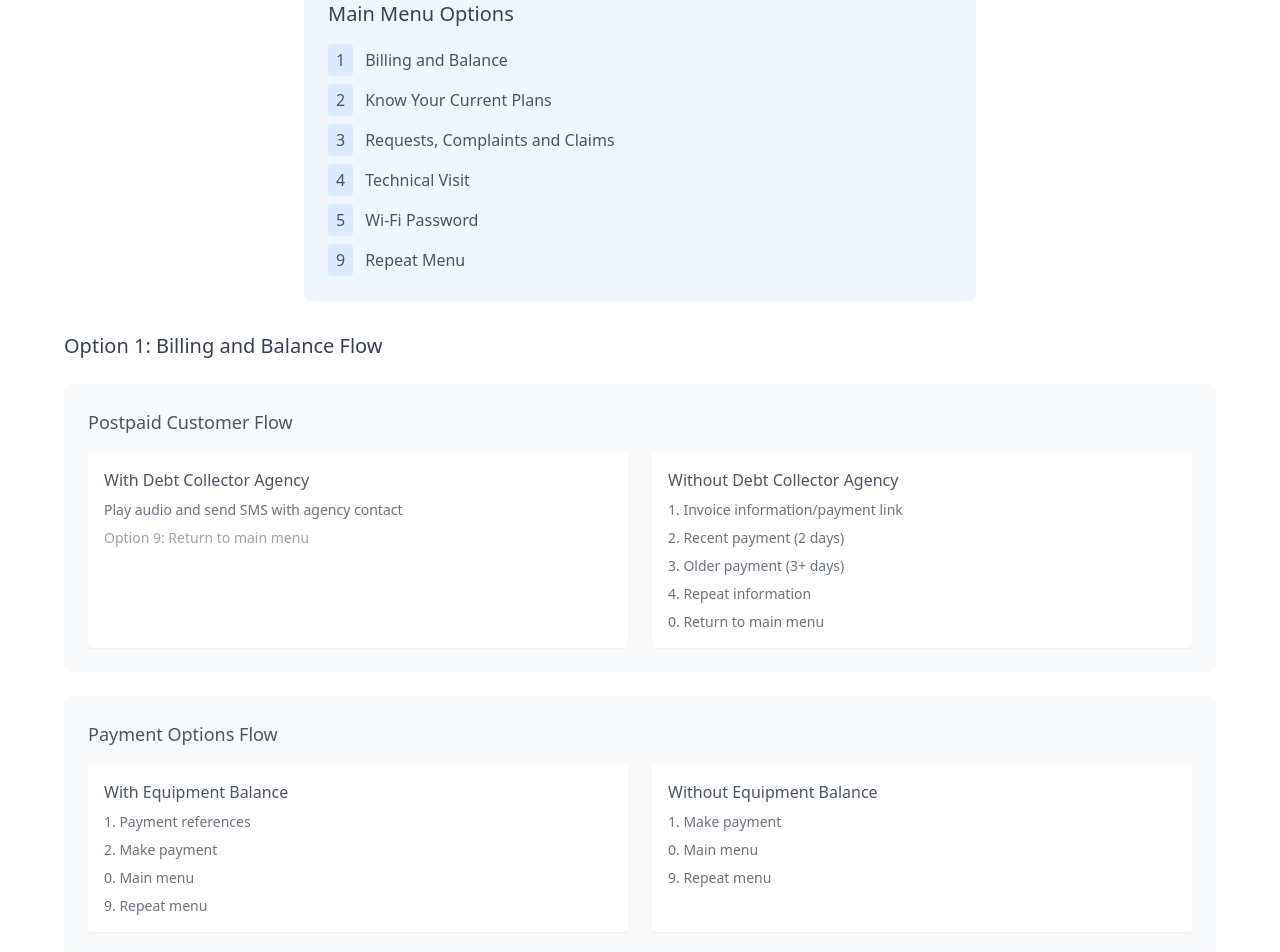
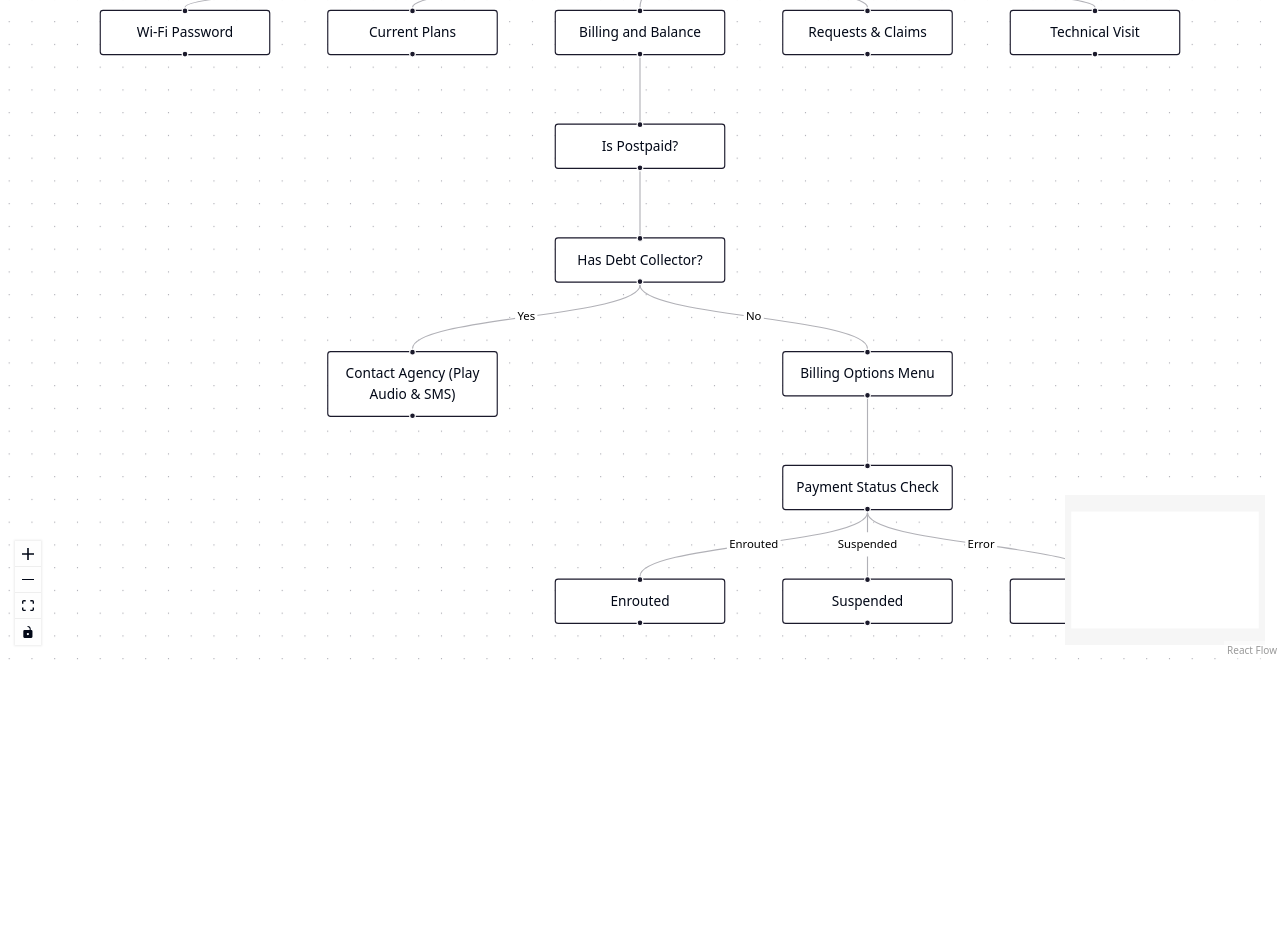
Before and after one commit to wnnafahan/claro-dtmf-flow, a React (Vite) app: page / in a window 1280 px wide. Shown: the part 140-1092 px from the top of the page. After the commit the page ends 800 px from the top, so only its background shows below. Built offline with nearby package versions, Linux system fonts and the light colour scheme.

Commit message:
Refactor: Convert to flow chart

```diff
--- a/package.json
+++ b/package.json
@@ -40,6 +40,7 @@
     "@radix-ui/react-toggle-group": "^1.1.0",
     "@radix-ui/react-tooltip": "^1.1.4",
     "@tanstack/react-query": "^5.56.2",
+    "@xyflow/react": "^12.6.0",
     "class-variance-authority": "^0.7.1",
     "clsx": "^2.1.1",
     "cmdk": "^1.0.0",
--- a/src/components/CleroFlowChart.tsx
+++ b/src/components/CleroFlowChart.tsx
@@ -1,133 +1,21 @@
 
-import React from 'react';
+import { ReactFlow, MiniMap, Controls, Background } from '@xyflow/react';
+import '@xyflow/react/dist/style.css';
+import { nodes, edges } from '../data/flowChartData';
 
 const CleroFlowChart = () => {
   return (
-    <div className="min-h-screen bg-white p-8">
-      <div className="max-w-6xl mx-auto space-y-8">
-        {/* Main Title */}
-        <h1 className="text-3xl font-semibold text-center text-gray-800 mb-12">
-          "Welcome to Claro! You're Our Priority"
-        </h1>
-
-        {/* Main Menu */}
-        <div className="flex justify-center">
-          <div className="bg-blue-50 p-6 rounded-lg shadow-sm w-full max-w-2xl">
-            <h2 className="text-xl font-medium text-gray-700 mb-4">Main Menu Options</h2>
-            <ul className="space-y-2 text-gray-600">
-              <li className="flex items-center">
-                <span className="bg-blue-100 px-2 py-1 rounded mr-3">1</span>
-                <span>Billing and Balance</span>
-              </li>
-              <li className="flex items-center">
-                <span className="bg-blue-100 px-2 py-1 rounded mr-3">2</span>
-                <span>Know Your Current Plans</span>
-              </li>
-              <li className="flex items-center">
-                <span className="bg-blue-100 px-2 py-1 rounded mr-3">3</span>
-                <span>Requests, Complaints and Claims</span>
-              </li>
-              <li className="flex items-center">
-                <span className="bg-blue-100 px-2 py-1 rounded mr-3">4</span>
-                <span>Technical Visit</span>
-              </li>
-              <li className="flex items-center">
-                <span className="bg-blue-100 px-2 py-1 rounded mr-3">5</span>
-                <span>Wi-Fi Password</span>
-              </li>
-              <li className="flex items-center">
-                <span className="bg-blue-100 px-2 py-1 rounded mr-3">9</span>
-                <span>Repeat Menu</span>
-              </li>
-            </ul>
-          </div>
-        </div>
-
-        {/* Billing and Balance Flow */}
-        <div className="mt-12 space-y-6">
-          <h3 className="text-xl font-medium text-gray-700">Option 1: Billing and Balance Flow</h3>
-
-          {/* Postpaid Section */}
-          <div className="bg-gray-50 p-6 rounded-lg">
-            <h4 className="text-lg font-medium text-gray-600 mb-4">Postpaid Customer Flow</h4>
-
-            {/* Debt Collector Agency Check */}
-            <div className="grid grid-cols-1 md:grid-cols-2 gap-6">
-              <div className="bg-white p-4 rounded shadow-sm">
-                <h5 className="font-medium text-gray-600 mb-2">With Debt Collector Agency</h5>
-                <p className="text-sm text-gray-500">Play audio and send SMS with agency contact</p>
-                <div className="mt-2 text-sm text-gray-400">
-                  Option 9: Return to main menu
-                </div>
-              </div>
-
-              <div className="bg-white p-4 rounded shadow-sm">
-                <h5 className="font-medium text-gray-600 mb-2">Without Debt Collector Agency</h5>
-                <ul className="text-sm text-gray-500 space-y-2">
-                  <li>1. Invoice information/payment link</li>
-                  <li>2. Recent payment (2 days)</li>
-                  <li>3. Older payment (3+ days)</li>
-                  <li>4. Repeat information</li>
-                  <li>0. Return to main menu</li>
-                </ul>
-              </div>
-            </div>
-          </div>
-
-          {/* Payment Section */}
-          <div className="bg-gray-50 p-6 rounded-lg">
-            <h4 className="text-lg font-medium text-gray-600 mb-4">Payment Options Flow</h4>
-            <div className="grid grid-cols-1 md:grid-cols-2 gap-6">
-              <div className="bg-white p-4 rounded shadow-sm">
-                <h5 className="font-medium text-gray-600 mb-2">With Equipment Balance</h5>
-                <ul className="text-sm text-gray-500 space-y-2">
-                  <li>1. Payment references</li>
-                  <li>2. Make payment</li>
-                  <li>0. Main menu</li>
-                  <li>9. Repeat menu</li>
-                </ul>
-              </div>
-
-              <div className="bg-white p-4 rounded shadow-sm">
-                <h5 className="font-medium text-gray-600 mb-2">Without Equipment Balance</h5>
-                <ul className="text-sm text-gray-500 space-y-2">
-                  <li>1. Make payment</li>
-                  <li>0. Main menu</li>
-                  <li>9. Repeat menu</li>
-                </ul>
-              </div>
-            </div>
-          </div>
-
-          {/* Payment Verification */}
-          <div className="bg-gray-50 p-6 rounded-lg">
-            <h4 className="text-lg font-medium text-gray-600 mb-4">Payment Verification Status</h4>
-            <div className="grid grid-cols-1 md:grid-cols-3 gap-6">
-              <div className="bg-white p-4 rounded shadow-sm">
-                <h5 className="font-medium text-gray-600 mb-2">Enrouted</h5>
-                <p className="text-sm text-gray-500">Play status message</p>
-                <div className="mt-2 text-sm text-gray-400">
-                  Options: 9 (Main menu) or 0 (End call)
-                </div>
-              </div>
-
-              <div className="bg-white p-4 rounded shadow-sm">
-                <h5 className="font-medium text-gray-600 mb-2">Suspended</h5>
-                <p className="text-sm text-gray-500">Send reconnection SMS and play audio</p>
-                <div className="mt-2 text-sm text-gray-400">
-                  Options: 9 (Main menu) or 0 (End call)
-                </div>
-              </div>
-
-              <div className="bg-white p-4 rounded shadow-sm">
-                <h5 className="font-medium text-gray-600 mb-2">Errors</h5>
-                <p className="text-sm text-gray-500">Check postpaid city migration</p>
-                <p className="text-sm text-gray-400">Send WhatsApp if Technology {'>'} 2</p>
-              </div>
-            </div>
-          </div>
-        </div>
-      </div>
+    <div className="w-full h-screen">
+      <ReactFlow
+        nodes={nodes}
+        edges={edges}
+        fitView
+        attributionPosition="bottom-right"
+      >
+        <Background />
+        <Controls />
+        <MiniMap />
+      </ReactFlow>
     </div>
   );
 };
--- /dev/null
+++ b/src/data/flowChartData.ts
@@ -0,0 +1,150 @@
+
+import { Node, Edge } from '@xyflow/react';
+
+export const nodes: Node[] = [
+  {
+    id: 'main',
+    type: 'default',
+    position: { x: 350, y: 0 },
+    data: { label: 'Welcome to Claro!\nYou\'re Our Priority' },
+    style: { textAlign: 'center', width: 200 }
+  },
+  // Main Menu Options
+  {
+    id: 'option1',
+    type: 'default',
+    position: { x: 350, y: 100 },
+    data: { label: 'Billing and Balance' },
+    style: { width: 150 }
+  },
+  {
+    id: 'option2',
+    type: 'default',
+    position: { x: 150, y: 100 },
+    data: { label: 'Current Plans' },
+    style: { width: 150 }
+  },
+  {
+    id: 'option3',
+    type: 'default',
+    position: { x: 550, y: 100 },
+    data: { label: 'Requests & Claims' },
+    style: { width: 150 }
+  },
+  {
+    id: 'option4',
+    type: 'default',
+    position: { x: 750, y: 100 },
+    data: { label: 'Technical Visit' },
+    style: { width: 150 }
+  },
+  {
+    id: 'option5',
+    type: 'default',
+    position: { x: -50, y: 100 },
+    data: { label: 'Wi-Fi Password' },
+    style: { width: 150 }
+  },
+  // Billing Flow
+  {
+    id: 'postpaid-check',
+    type: 'default',
+    position: { x: 350, y: 200 },
+    data: { label: 'Is Postpaid?' },
+    style: { width: 150 }
+  },
+  {
+    id: 'debt-collector',
+    type: 'default',
+    position: { x: 350, y: 300 },
+    data: { label: 'Has Debt Collector?' },
+    style: { width: 150 }
+  },
+  {
+    id: 'agency-contact',
+    type: 'default',
+    position: { x: 150, y: 400 },
+    data: { label: 'Contact Agency\n(Play Audio & SMS)' },
+    style: { width: 150 }
+  },
+  {
+    id: 'billing-menu',
+    type: 'default',
+    position: { x: 550, y: 400 },
+    data: { label: 'Billing Options Menu' },
+    style: { width: 150 }
+  },
+  // Payment Status
+  {
+    id: 'payment-status',
+    type: 'default',
+    position: { x: 550, y: 500 },
+    data: { label: 'Payment Status Check' },
+    style: { width: 150 }
+  },
+  {
+    id: 'status-enrouted',
+    type: 'default',
+    position: { x: 350, y: 600 },
+    data: { label: 'Enrouted' },
+    style: { width: 150 }
+  },
+  {
+    id: 'status-suspended',
+    type: 'default',
+    position: { x: 550, y: 600 },
+    data: { label: 'Suspended' },
+    style: { width: 150 }
+  },
+  {
+    id: 'status-error',
+    type: 'default',
+    position: { x: 750, y: 600 },
+    data: { label: 'Errors' },
+    style: { width: 150 }
+  }
+];
+
+export const edges: Edge[] = [
+  // Main Menu Connections
+  { id: 'main-1', source: 'main', target: 'option1' },
+  { id: 'main-2', source: 'main', target: 'option2' },
+  { id: 'main-3', source: 'main', target: 'option3' },
+  { id: 'main-4', source: 'main', target: 'option4' },
+  { id: 'main-5', source: 'main', target: 'option5' },
+  // Billing Flow
+  { id: 'billing-1', source: 'option1', target: 'postpaid-check' },
+  { id: 'postpaid-1', source: 'postpaid-check', target: 'debt-collector' },
+  {
+    id: 'debt-1',
+    source: 'debt-collector',
+    target: 'agency-contact',
+    label: 'Yes'
+  },
+  {
+    id: 'debt-2',
+    source: 'debt-collector',
+    target: 'billing-menu',
+    label: 'No'
+  },
+  // Payment Status Flow
+  { id: 'billing-status', source: 'billing-menu', target: 'payment-status' },
+  {
+    id: 'status-1',
+    source: 'payment-status',
+    target: 'status-enrouted',
+    label: 'Enrouted'
+  },
+  {
+    id: 'status-2',
+    source: 'payment-status',
+    target: 'status-suspended',
+    label: 'Suspended'
+  },
+  {
+    id: 'status-3',
+    source: 'payment-status',
+    target: 'status-error',
+    label: 'Error'
+  }
+];
```
Also changed, not shown: 1 other file (tests, documents, lock files or other folders).
